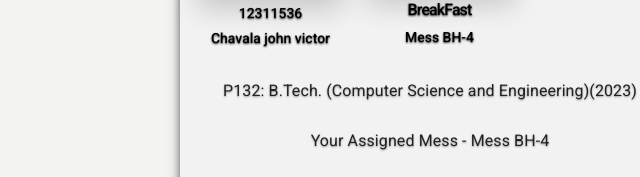
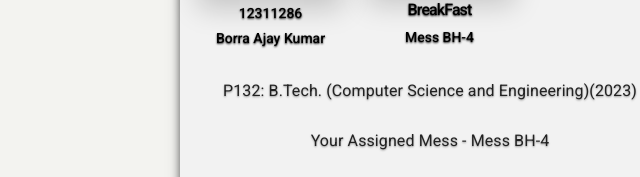
Before and after one commit to jagadeeshreddy55894-cmd/tb-, a plain HTML site: page lpu/index.html in a window 1280 px wide. Shown: the part 267-444 px from the top of the page, 210-850 px from the left. Drawn offline with Linux system fonts and the light colour scheme.

Commit message:
Update index.html

```diff
--- a/lpu/index.html
+++ b/lpu/index.html
@@ -410,8 +410,8 @@
       <img src="profile.jpg" class="avatar-img">
     </div>
     <div class="left-col">
-      <div class="sid">12311536</div>
-      <div class="line">Chavala john victor</div>
+      <div class="sid">12311286</div>
+      <div class="line">Borra Ajay Kumar</div>
     </div>
   </div>
 
```
